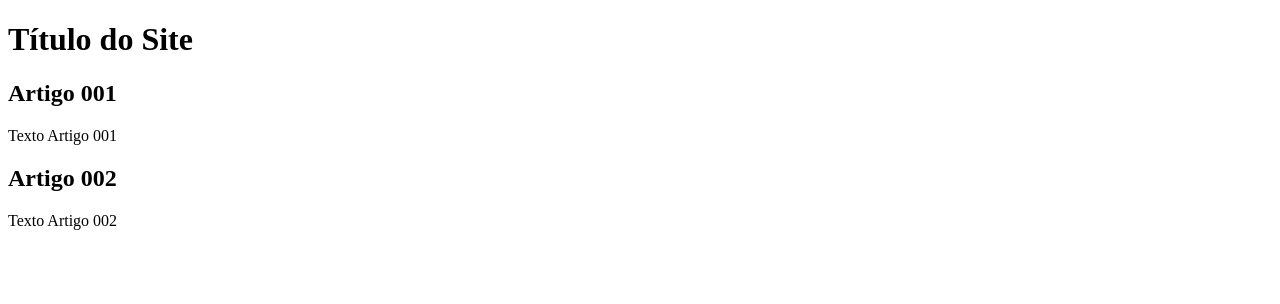
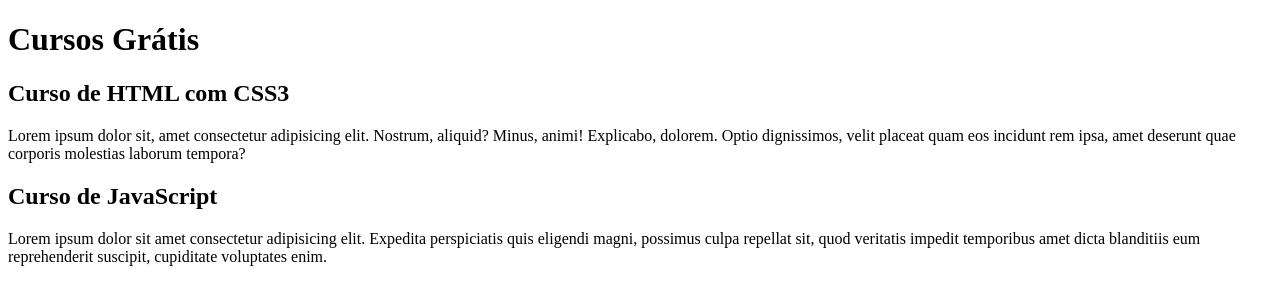
Before and after one commit to LourencoFaria/projeto-site, a plain HTML site: page index.html in a window 1280 px wide. Drawn offline with Linux system fonts and the light colour scheme.

Commit message:
comecei a escrever o conteúdo

```diff
--- a/index.html
+++ b/index.html
@@ -10,17 +10,17 @@
     <main>
 
         <header>
-            <h1>Título do Site</h1>
+            <h1>Cursos Grátis</h1>
         </header>
 
         <article>
-            <h2>Artigo 001</h2>
-            <p>Texto Artigo 001</p>
+            <h2>Curso de HTML com CSS3</h2>
+            <p>Lorem ipsum dolor sit, amet consectetur adipisicing elit. Nostrum, aliquid? Minus, animi! Explicabo, dolorem. Optio dignissimos, velit placeat quam eos incidunt rem ipsa, amet deserunt quae corporis molestias laborum tempora?</p>
         </article>
 
         <article>
-            <h2>Artigo 002</h2>
-            <p>Texto Artigo 002</p>
+            <h2>Curso de JavaScript</h2>
+            <p>Lorem ipsum dolor sit amet consectetur adipisicing elit. Expedita perspiciatis quis eligendi magni, possimus culpa repellat sit, quod veritatis impedit temporibus amet dicta blanditiis eum reprehenderit suscipit, cupiditate voluptates enim.</p>
         </article>
 
     </main>
```
